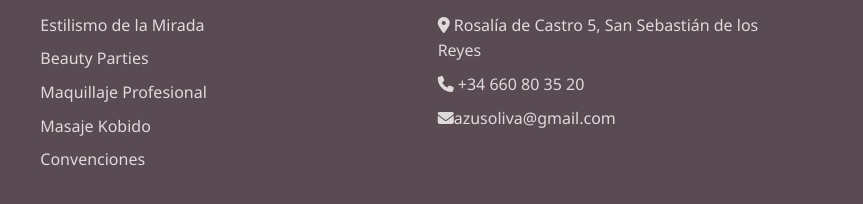
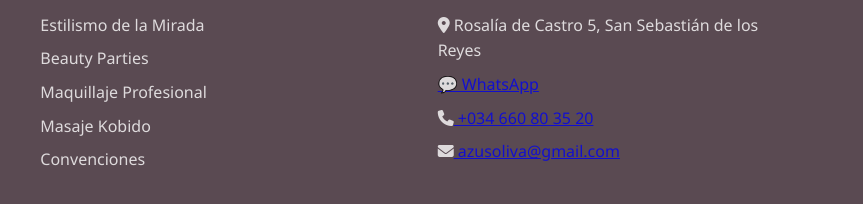
Before and after one commit to azucejas/web, a plain HTML site: page index.html in a window 1280 px wide. Shown: the part 5470-5674 px from the top of the page, 417-1280 px from the left. Drawn offline with Linux system fonts and the light colour scheme.

Commit message:
arreglados campos de teléfono, whatsapp e email.

```diff
--- a/footer.html
+++ b/footer.html
@@ -22,8 +22,9 @@
                 <div class="footer-section">
                     <h3>Contacto</h3>
                     <p><i class="fas fa-map-marker-alt"></i> Rosalía de Castro 5, San Sebastián de los Reyes</p>
-                    <p><i class="fas fa-phone"></i> +34 660 80 35 20</p>
-                    <p><i class="fas fa-envelope"></i>azusoliva@gmail.com</p>
+                    <p><a href="https://wa.me/+034660803520" target="_blank">💬 WhatsApp</a></p>
+                    <p><i class="fas fa-phone"></i><a href="tel:+034660803520"> +034 660 80 35 20</a></p>
+                    <p><i class="fas fa-envelope"></i><a href="mailto:azusoliva@gmail.com"> azusoliva@gmail.com</a></p>
                 </div>
             </div>
             <div class="copyright">
--- a/index.html
+++ b/index.html
@@ -153,7 +153,7 @@
             <div class="section-title">
                 <h2>¿Dónde Encontrarme?</h2>
                 <p>Localizaciones donde presto mis servicios</p>
-                <p>Consultadme para concertar cita. <a href="#contacto">Contacto</a></p>
+                <p>Consultadme para concertar cita: <a href="https://wa.me/+034660803520" target="_blank">💬 WhatsApp</a></p>
             </div>
             <img src="img/Mapa_azu_localizaciones.png" alt="Localizaciones" class="localizaciones-img">
             <div class="localizaciones-texto">
```
